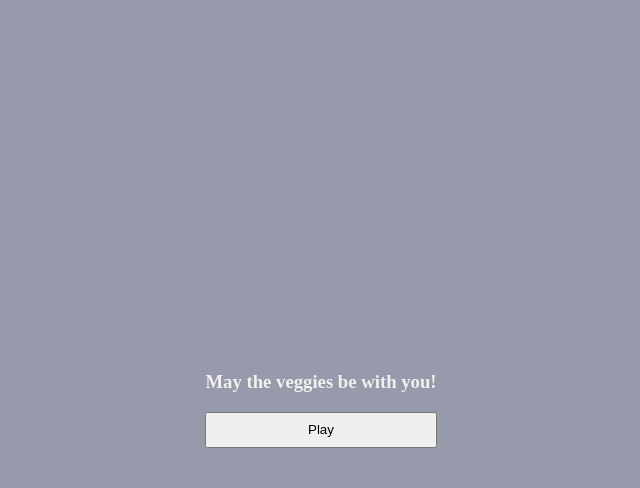
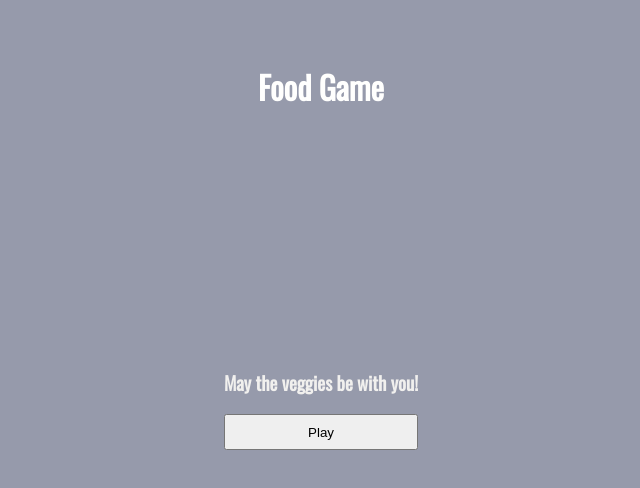
Before and after one commit to smara-gda/project-1-food-game, a plain HTML site: page index.html in a window 1280 px wide. Shown: the whole page, without its empty margins (319-959 px from the left). Drawn offline with nearby package versions, Linux system fonts and the light colour scheme.

Commit message:
adding a header

```diff
--- a/css/styles.css
+++ b/css/styles.css
@@ -5,6 +5,7 @@ body {
   display: flex;
   justify-content: center;
   align-items: center;
+  font-family: 'Oswald', sans-serif;
 }
 
 canvas {
@@ -17,7 +18,7 @@ canvas {
   display: none;
 }
 
-.styles{
+.styles {
   display: flex;
 }
 button {
@@ -27,32 +28,36 @@ button {
 
 .start-text {
   color: #f1f0ee;
-  font-family: 'font-family: 'Oswald', sans-serif;;
+  font-family: 'Oswald', sans-serif;
 }
 
-div .score-parent{
+div .score-parent {
   margin-bottom: 10px;
 }
-.score-parent{
+.score-parent {
   display: none;
-    width:100%;
-    height:70px;
-    position:relative;
+  width: 100%;
+  height: 90px;
+  position: relative;
   white-space: nowrap;
   overflow: hidden;
   margin-bottom: 30px;
-
-
 }
 
 .score,
-  .lives{
+.lives {
   margin-left: 14px;
   top: 0;
-    width:100px;
-    right:0;
+  width: 100px;
+  right: 0;
   bottom: 0;
-    background:#f0f8f9;
+  background: #f0f8f9;
   border-radius: 4px;
+}
 
+.game-header {
+  position: fixed;
+  top: 42px;
+  color: rgb(255, 255, 254);
+  font-family: 'Oswald', sans-serif;
 }
--- a/index.html
+++ b/index.html
@@ -12,6 +12,9 @@
     <title>Food Game</title>
   </head>
   <body>
+    <header class="game-header">
+      <h1>Food Game</h1>
+    </header>
     <section id="start">
       <h3 class="start-text">May the veggies be with you!</h3>
       <button id="trigger-game">Play</button>
```
Lines whose indentation alone changed are shown as unchanged.
